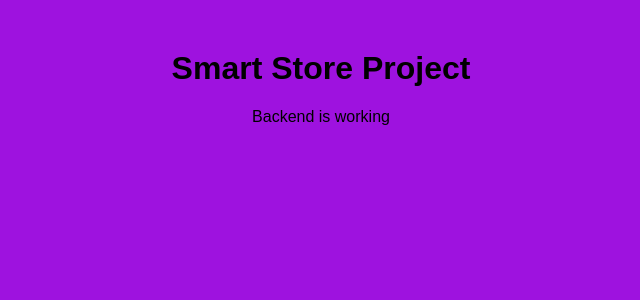
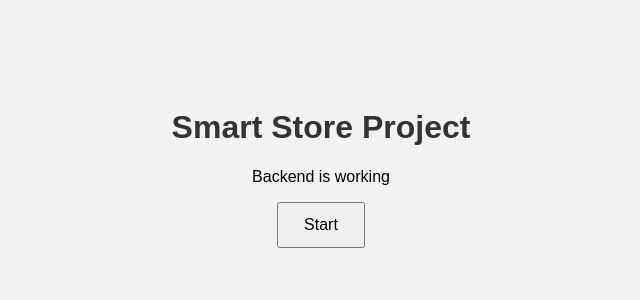
Before and after one commit to Mr-Jor1/smart-store-project, a Flask app: page / in a window 1280 px wide. Shown: the top 300 px of the page, without its empty margins (319-959 px from the left). Run offline with Flask 3, Linux system fonts and the light colour scheme.

Commit message:
Add basic homepage layout

```diff
--- a/static/style.css
+++ b/static/style.css
@@ -1,6 +1,16 @@
 body {
      font-family: Arial, sans-serif;
-     background-color: #9e12df;
+     background-color: #f2f2f2;
      text-align: center;
-     margin-top: 50px;
+     padding-top: 80px;
 }
+
+h1 {
+     color: #333;
+}
+
+button {
+     padding: 12px 25px;
+     font-size: 16px;
+     cursor: pointer;
+}
--- a/templates/index.html
+++ b/templates/index.html
@@ -8,5 +8,6 @@
     <body>
         <h1>Smart Store Project</h1>
         <p>Backend is working</p>
+        <button>Start</button>
     </body>
     </html>
```
